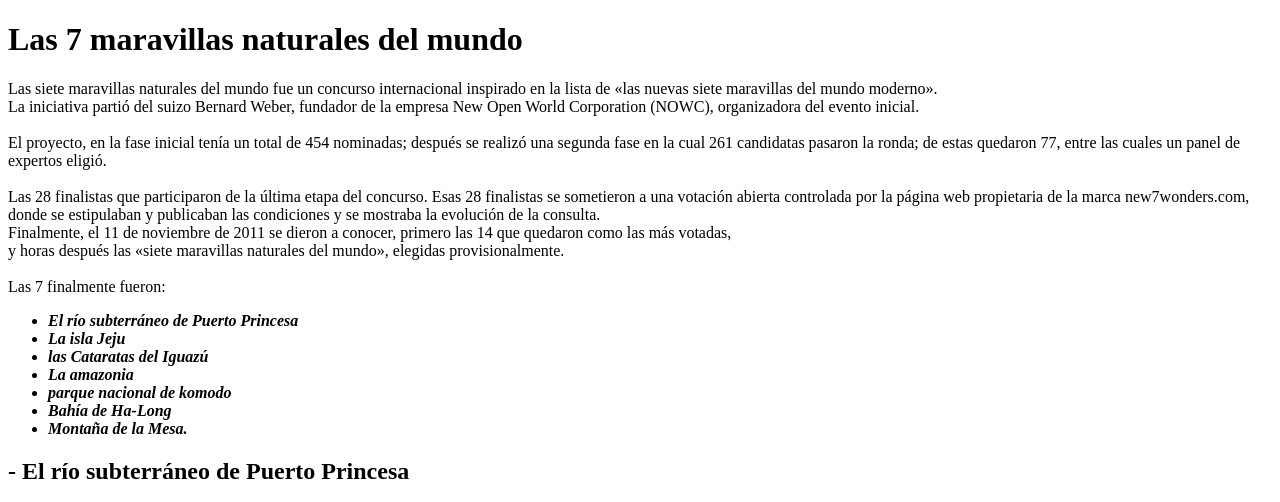
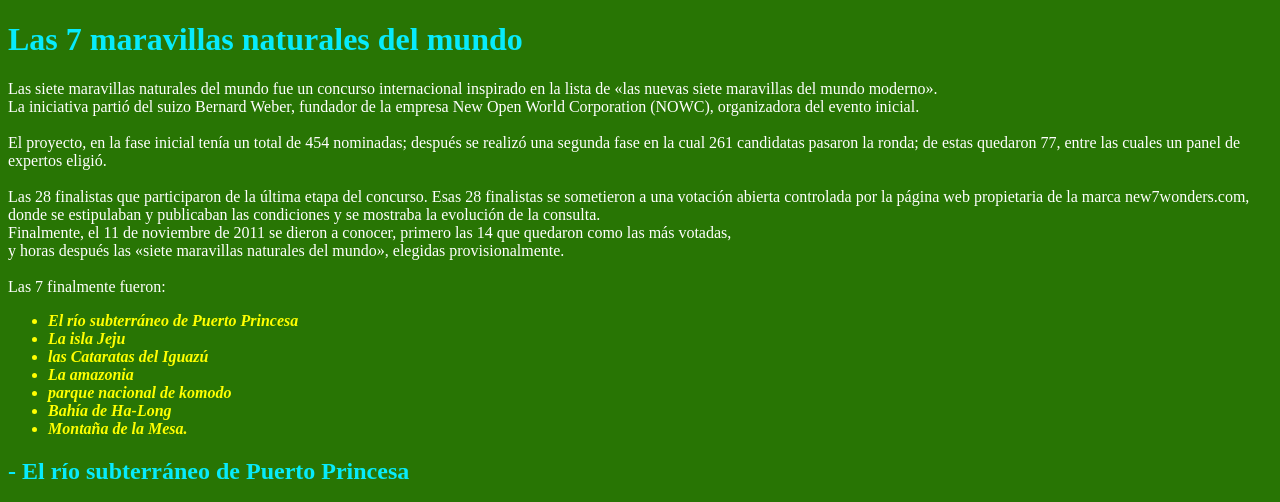
Before and after one commit to diegoherreraenff/paginaweb, a plain HTML site: page index.html in a window 1280 px wide. Shown: the top 502 px of the page. Drawn offline with Linux system fonts and the light colour scheme; files that its build step writes are made by us from their sources.

Commit message:
se modifico link

```diff
--- a/index.html
+++ b/index.html
@@ -7,7 +7,7 @@
     <meta name="description" content="las 7 maravilla naturales"/>
     <meta name="author" content="diego herrera"/>
     <meta name="keywords" content="las 7 maravillas naturales,diego herrera"/>
-    <link rel="stylesheet" href="styles.css">
+    <link rel="stylesheet" href="web/style.css">
 
 </head>
  <body>
```
